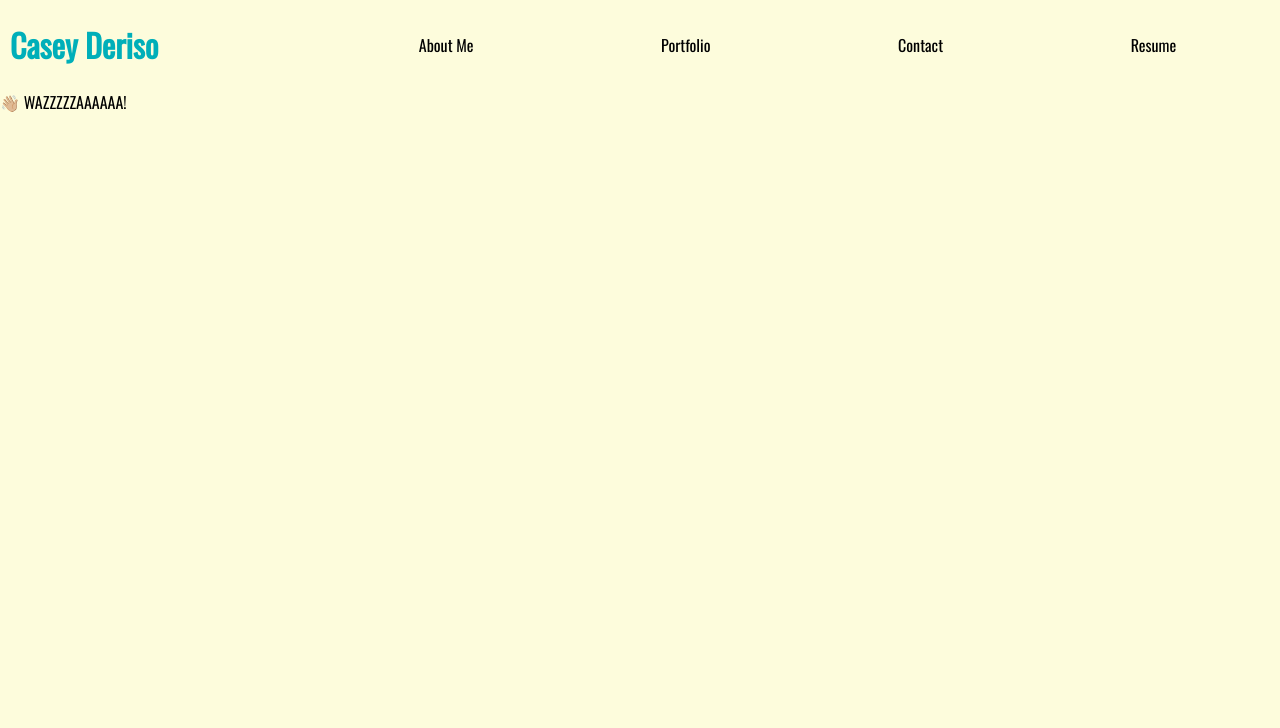
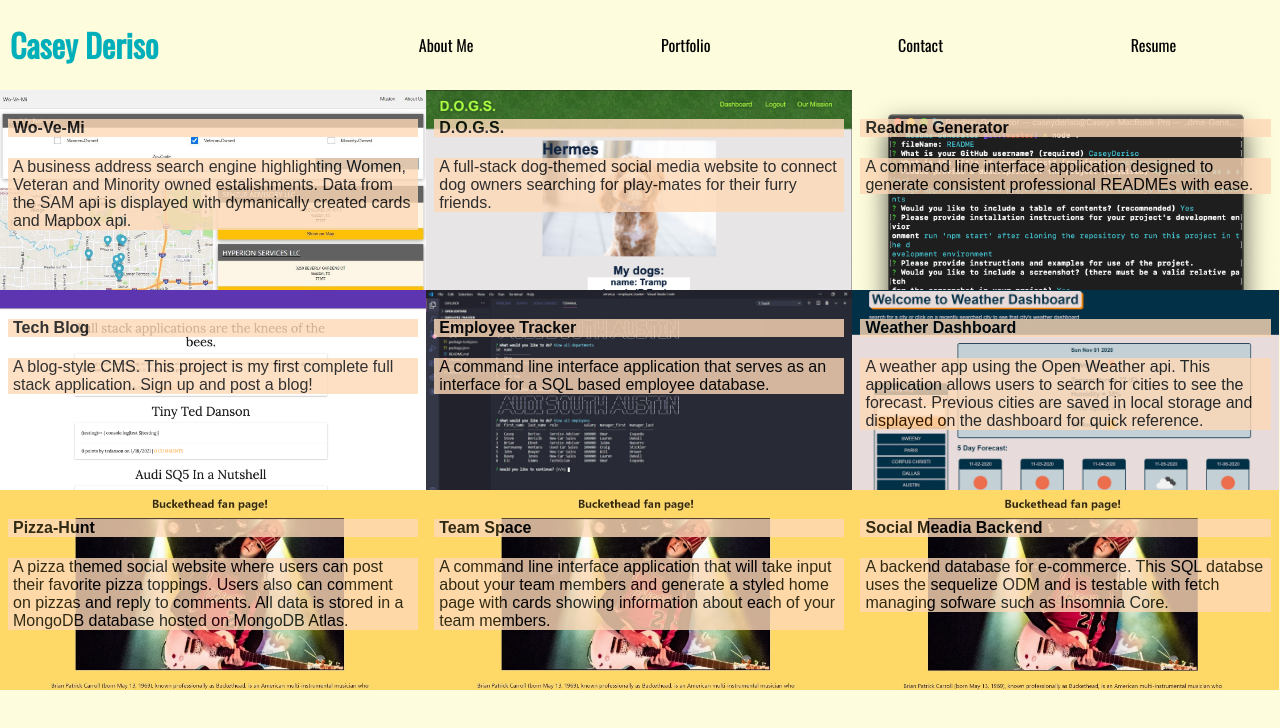
Before and after one commit to CaseyDeriso/react-portfolio, a React (Create React App) app: page / in a window 1280 px wide. Shown: the top 728 px of the page. Built offline with nearby package versions, Linux system fonts and the light colour scheme.

Commit message:
changed default page to portfolio and removed hover effect on title and description for projects:

```diff
--- a/src/App.js
+++ b/src/App.js
@@ -42,15 +42,13 @@ const App = () => {
     switch (sectionSelected) {
       case sections[0].name:
         return <AboutMe section={sections[0]}></AboutMe>;
-      case sections[1].name:
-        return <Portfolio section={sections[1]} projects={projects}></Portfolio>;
       case sections[2].name:
         return <div>{sections[2].description}</div>;
       case sections[3].name:
         return <Resume></Resume>;
 
       default:
-        return <div>👋🏼 WAZZZZZAAAAAA! </div>;
+        return <Portfolio section={sections[1]} projects={projects}></Portfolio>;
     }
   }
 
--- a/src/components/Portfolio/index.js
+++ b/src/components/Portfolio/index.js
@@ -20,28 +20,30 @@ const Project = styled.a`
   font-family: arial;
   background-size: cover;
   padding: 8px;
+  text-decoration: none;
 `;
 
 const ProjectHeader = styled.h4`
   background-color: #fed9b7;
   opacity: 80%;
-  display: none;
+  display: flex;
+  text-decoration: none;
   padding: 0 5px;
-  ${Project}:hover & {
-    display: inline-block
-  };
+
 `
+  // ${Project}:hover & {
+  //   display: inline-block
+  // };
 
 const ProjectText = styled.p`
   background-color: #fed9b7;
   opacity: 80%;
-  display: none;
+  display: flex;
   padding: 0 5px;
-  ${Project}:hover & {
-    display: inline-block
-  };
 `
-
+  // ${Project}:hover & {
+  //   display: inline-block
+  // };
 
 function Portfolio(props) {
   const { projects } = props;
```
